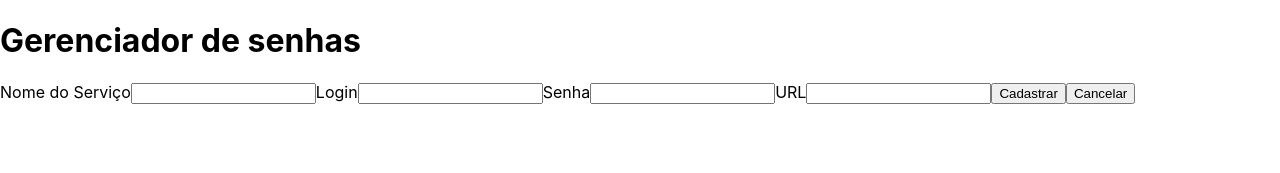
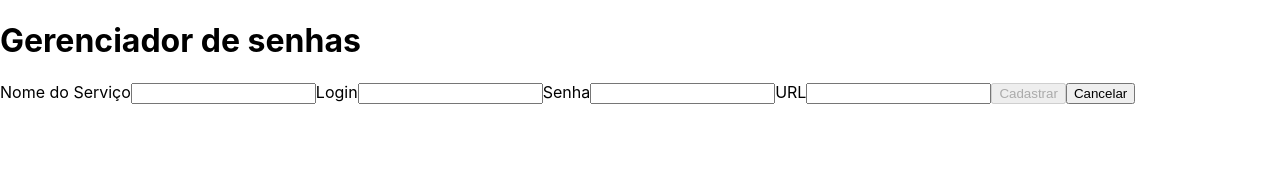
Before and after one commit to geovannaotoni/trybe-project-password-manager, a React (Vite) app: page / in a window 1280 px wide. Both pictures are taken after a click on the button "Cadastrar nova senha". Shown: the top 173 px of the page. Built offline with nearby package versions, Linux system fonts and the light colour scheme.

Commit message:
feat: validate form fields

```diff
--- a/src/components/Form.tsx
+++ b/src/components/Form.tsx
@@ -1,28 +1,81 @@
-import React, { useState } from 'react';
+import React, { ChangeEvent, useState } from 'react';
 
 function Form() {
   const [showForm, setShowForm] = useState(false);
+  const [inputs, setInputs] = useState({
+    service: '',
+    login: '',
+    password: '',
+    url: '',
+  });
+
+  const handleChange = (event: ChangeEvent<HTMLInputElement>) => {
+    const { name, value } = event.target;
+    setInputs((prevState) => ({
+      ...prevState,
+      [name]: value,
+    }));
+  };
+
+  const formIsValid = () => {
+    const { service, login, password } = inputs;
+    const passwordRegex = /^(?=.*[a-zA-Z])(?=.*\d)(?=.*[@#$%^&+=!])(?!.*\s).{8,16}$/;
+    const isValid = (
+      service.length > 0
+      && login.length > 0
+      && passwordRegex.test(password)
+    );
+    return isValid;
+  };
 
   return (
     showForm ? (
       <form>
         <label htmlFor="service">
           Nome do Serviço
-          <input type="text" id="service" />
+          <input
+            type="text"
+            id="service"
+            name="service"
+            value={ inputs.service }
+            onChange={ (e) => handleChange(e) }
+          />
         </label>
         <label htmlFor="login">
           Login
-          <input type="text" id="login" />
+          <input
+            type="text"
+            id="login"
+            name="login"
+            value={ inputs.login }
+            onChange={ (e) => handleChange(e) }
+          />
         </label>
         <label htmlFor="password">
           Senha
-          <input type="password" id="password" />
+          <input
+            type="password"
+            id="password"
+            name="password"
+            value={ inputs.password }
+            onChange={ (e) => handleChange(e) }
+          />
         </label>
         <label htmlFor="url">
           URL
-          <input type="text" id="url" />
+          <input
+            type="text"
+            id="url"
+            name="url"
+            value={ inputs.url }
+            onChange={ (e) => handleChange(e) }
+          />
         </label>
-        <button type="button">
+        <button
+          type="button"
+          onClick={ () => {} }
+          disabled={ !formIsValid() }
+        >
           Cadastrar
         </button>
         <button
```
